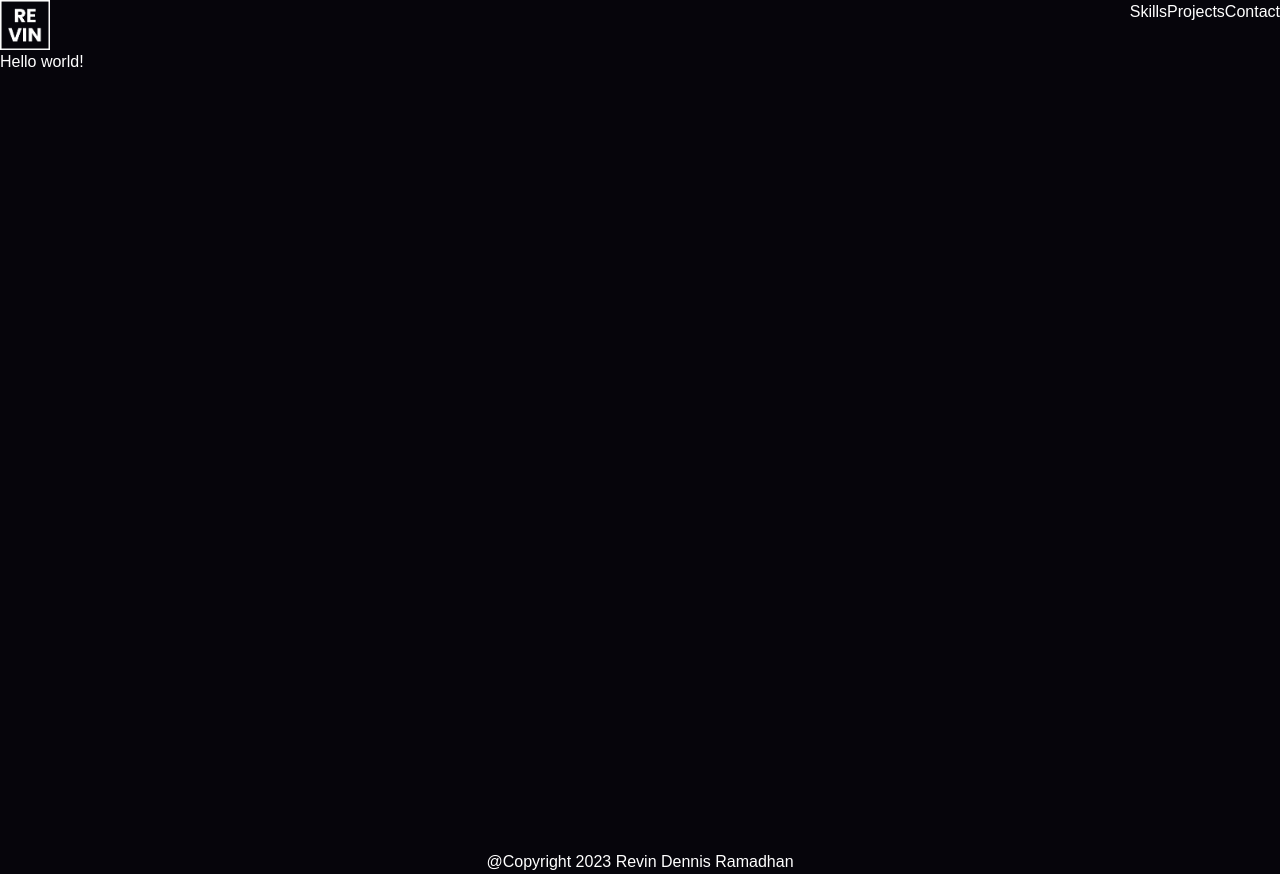
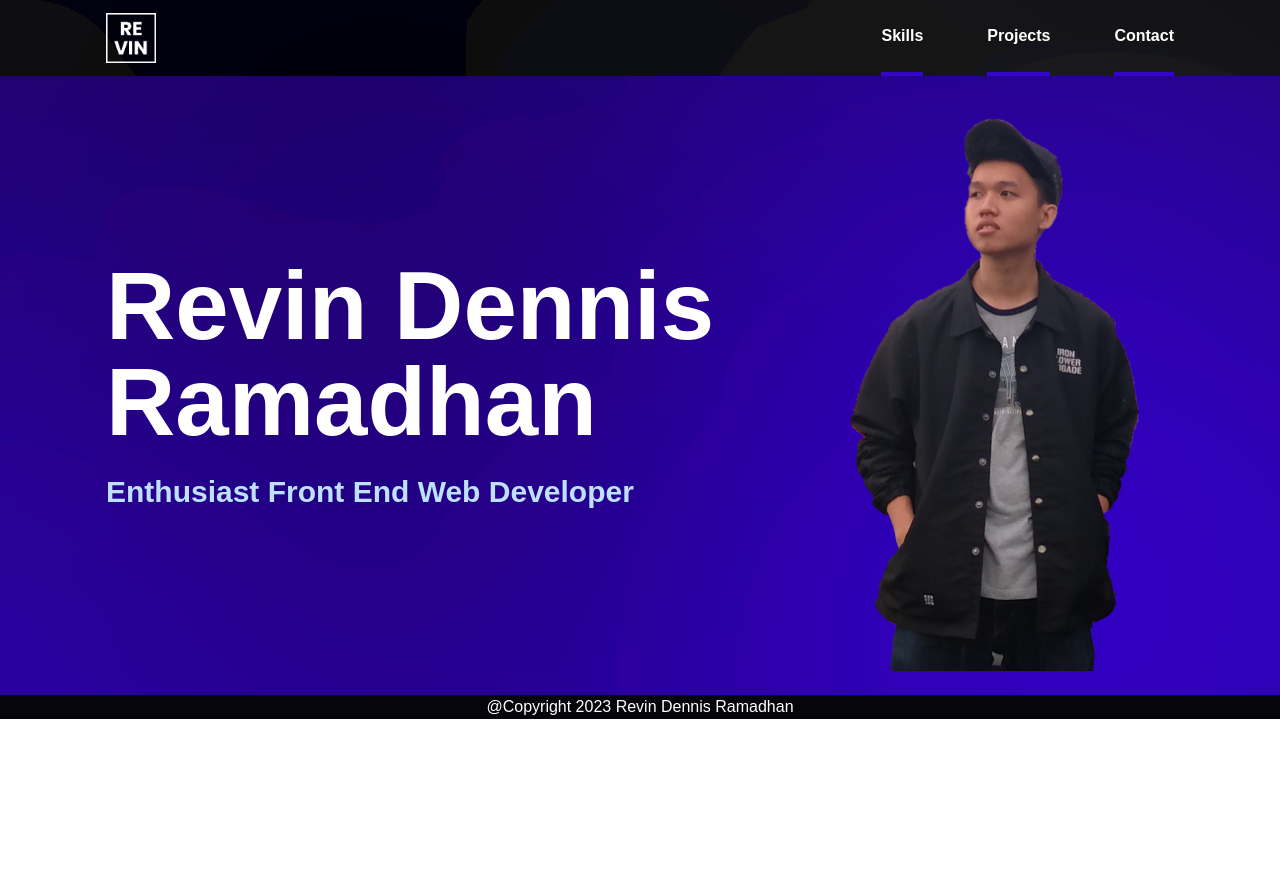
Before and after one commit to revin212/portfolio-revin, a Gatsby site: page / in a window 1280 px wide. After the commit the page ends 800 px from the top, so only its background shows below. Built offline with nearby package versions, Linux system fonts and the light colour scheme; Gatsby itself is replaced by a stand-in of ours.

Commit message:
header and hero styling

```diff
--- a/src/components/Hero.js
+++ b/src/components/Hero.js
@@ -1,10 +1,20 @@
 import React from 'react'
-import logo from '../images/revin-logo-transparan.png'
+import Photo from '../images/main-photo(1).png'
 
 export default function Hero() {
   return (
-    <div className='hero-section'>
-        <img src={logo} alt="" />
+    <div className='hero-section bg-gradient-blue bg-cover bg-no-repeat
+    mt-[4.5rem] '>
+        <div className="content-container py-6 flex justify-between items-center px-[2rem] max-w-[1132px] mx-auto">
+          <div className="hero-title max-w-[700px]">
+            <h1 className=' font-bold text-white text-[6rem] leading-[6rem] mb-6'>Revin Dennis Ramadhan</h1>
+            <h3 className=' font-bold text-neutral-light-blue text-3xl'>Enthusiast Front End Web Developer</h3>
+          </div>
+          <div className='img-container'>
+            <img src={Photo} alt="Profile-photo" className='w-[350px]' />
+          </div>
+        </div>
     </div>
   )
 }
+// bg-gradient-to-r from-main-dark-blue to-main-strong-blue h-screen
--- a/src/components/Layout.js
+++ b/src/components/Layout.js
@@ -2,10 +2,10 @@ import React from 'react'
 import Footer from './Footer'
 import Navbar from './Navbar'
 
-export default function Layout({ children }) {
+export default function Layout({ children, isHomePage }) {
   return (
     <div className='font-main-poppins'>
-        <Navbar />
+        <Navbar isHomePage = {isHomePage} />
         <div className="content">
             { children }
         </div>
--- a/src/components/Navbar.js
+++ b/src/components/Navbar.js
@@ -2,19 +2,29 @@ import { Link } from 'gatsby'
 import React from 'react'
 import logo from '../images/revin-logo-transparan.png'
 
-export default function Navbar() {
+export default function Navbar({isHomePage}) {
   return (
-    <div className='flex justify-between bg-main-black text-neutral-white'>
+    <div className=' bg-gradient-black bg-cover bg-no-repeat text-neutral-white fixed left-0 top-0 right-0 '>
+      <nav className='flex justify-between items-center px-[2rem] py-[1rem] lg:py-0 max-w-[1132px] mx-auto relative'>
         <div className="leftmenu">
-            <Link to='/'>
+            <Link to={isHomePage && '#' || !isHomePage && '/'}>
               <img src={logo} alt="" className='w-[50px]' />
             </Link>
         </div>
-        <div className="rightmenu">
-            <Link to='/'>Skills</Link>
-            <Link to='/'>Projects</Link>
-            <Link to='/'>Contact</Link>
+        <div className="rightmenu gap-[4rem] font-bold hidden lg:flex">
+            <Link to={isHomePage && '#skills' || !isHomePage && '/'} className=' py-6 border-b-4 border-main-strong-blue' >Skills</Link>
+            <Link to={isHomePage && '#projects' || !isHomePage && '/'} className=' py-6 border-b-4 border-main-strong-blue'>Projects</Link>
+            <Link to={isHomePage && '#contact' || !isHomePage && '/'} className=' py-6 border-b-4 border-main-strong-blue'>Contact</Link>
         </div>
+        <div className="dropdown-menu lg:hidden absolute left-0 right-0 bottom-[-16rem] mx-[2rem] px-[2rem]
+        flex justify-center flex-col h-[250px] bg-gradient-black bg-cover bg-no-repeat rounded-lg text-center">
+            <Link to={isHomePage && '#' || !isHomePage && '/'} className=' py-4' >Home</Link>
+            <Link to={isHomePage && '#skills' || !isHomePage && '/'} className=' py-4' >Skills</Link>
+            <Link to={isHomePage && '#projects' || !isHomePage && '/'} className=' py-4'>Projects</Link>
+            <Link to={isHomePage && '#contact' || !isHomePage && '/'} className=' py-4'>Contact</Link>
+        </div>
+      </nav>
     </div>
   )
 }
+// bg-gradient-to-r from-main-black to-neutral-dark-gray
--- a/src/pages/404.js
+++ b/src/pages/404.js
@@ -1,10 +1,13 @@
 import React from 'react'
+import Layout from '../components/Layout'
 
 export default function NotFound() {
   return (
+    <Layout>
     <div className='text-2xl font-main-poppins text-neutral-white bg-main-black w-full min-h-screen p-8'>
         <h2 className='font-bold'>404</h2>
         <p>Sorry, page doesn't exist</p>
     </div>
+    </Layout>
   )
 }
--- a/src/pages/index.js
+++ b/src/pages/index.js
@@ -1,14 +1,13 @@
 import * as React from "react"
 import '/src/styles/tailwind.css'
 import Layout from '/src/components/Layout.js'
+import Hero from '/src/components/Hero.js'
 
 export default function Home() {
   return (
-    <Layout>
+    <Layout isHomePage = {true}>
       <main>
-        <div className=" bg-main-black text-neutral-white h-screen">
-          Hello world!
-        </div>
+        <Hero />
       </main>
     </Layout>
   )
--- a/tailwind.config.js
+++ b/tailwind.config.js
@@ -20,6 +20,11 @@ module.exports = {
         'main-poppins': ['Poppins', 'sans-serif'],
       }
     },
+
+      backgroundImage: {
+        'gradient-black': "url('../images/blurry-gradient-haikei-black.svg')",
+        'gradient-blue': "url('../images/blurry-gradient-haikei-blue.svg')",
+      }
   },
   plugins: [],
 }
```
Also changed, not shown: src/images/blurry-gradient-haikei-black.svg (renamed from src/images/blurry-gradient-haikei(1).svg), src/images/blurry-gradient-haikei-blue.svg (renamed from src/images/blurry-gradient-haikei.svg), src/images/main-photo(1).png (added), 2 other files.
